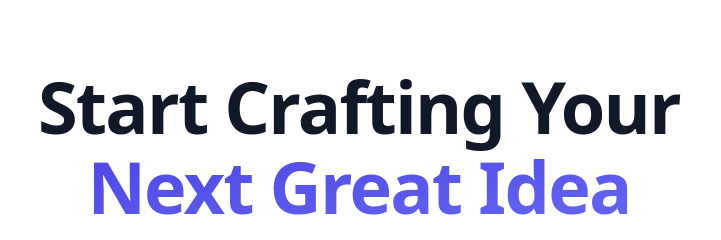
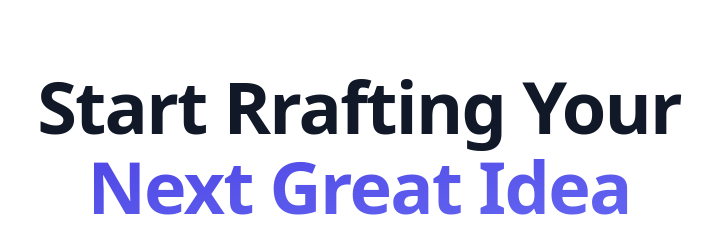
Before and after one commit to Sharwaree2003/aws_cicd_project, a website: page html/index.html in a window 1280 px wide. Shown: the part 155-395 px from the top of the page, 281-1002 px from the left. Drawn offline with nearby package versions, Linux system fonts and the light colour scheme.

Commit message:
my_code2

```diff
--- a/html/index.html
+++ b/html/index.html
@@ -1828,7 +1828,7 @@
             <div class="container max-w-lg px-4 py-32 mx-auto mt-px text-left md:max-w-none md:text-center">
                 <h1
                     class="text-5xl font-extrabold leading-10 tracking-tight text-left text-gray-900 md:text-center sm:leading-none md:text-6xl lg:text-7xl">
-                    <span class="inline md:block">Start Crafting Your</span> <span
+                    <span class="inline md:block">Start Rrafting Your</span> <span
                         class="relative mt-2 text-transparent bg-clip-text bg-gradient-to-br from-indigo-600 to-indigo-500 md:inline-block">Next
                         Great Idea</span></h1>
                 <div class="mx-auto mt-5 text-gray-500 md:mt-12 md:max-w-lg md:text-center lg:text-lg">Teaching how to huild, deploy & monetize, scalable and secure
```
